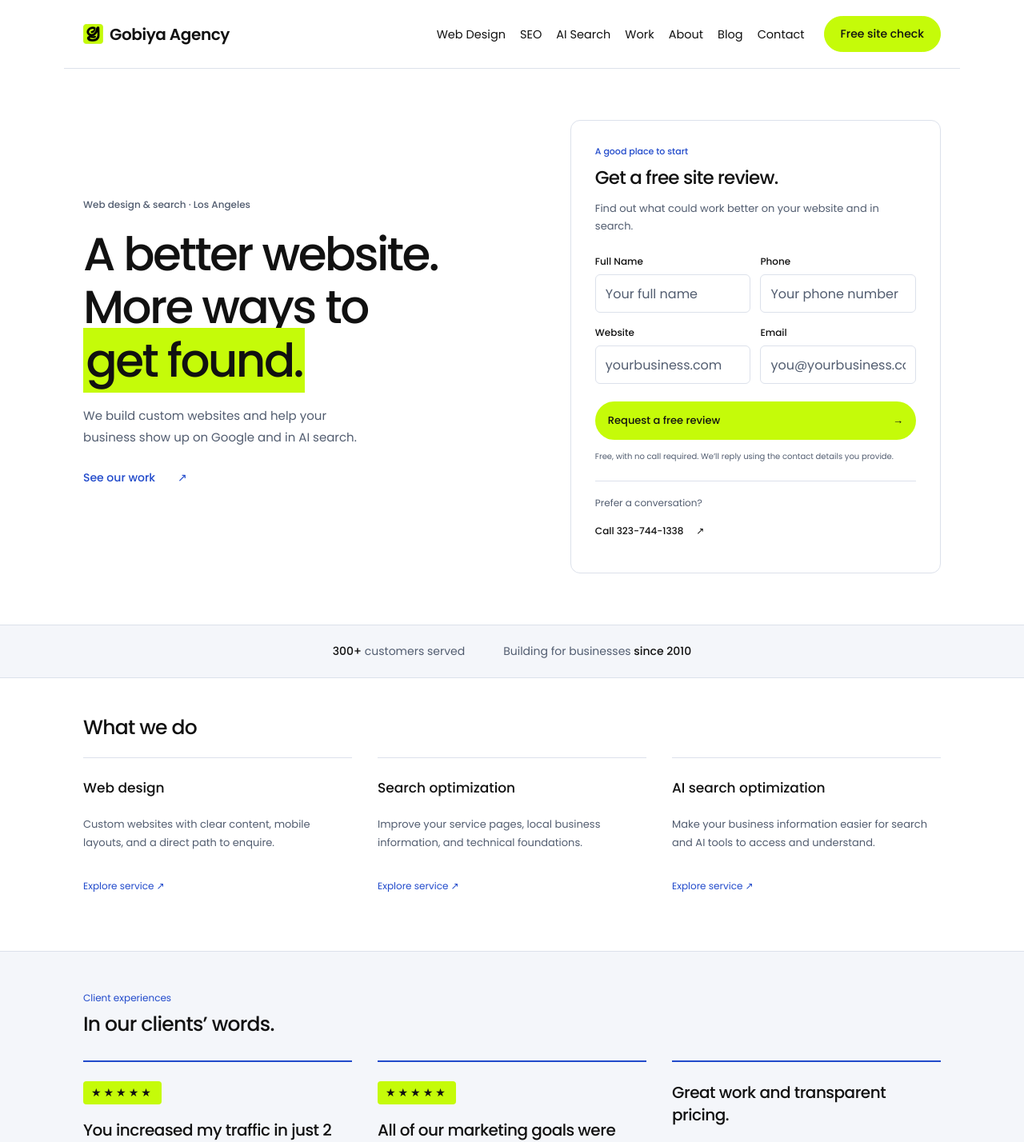
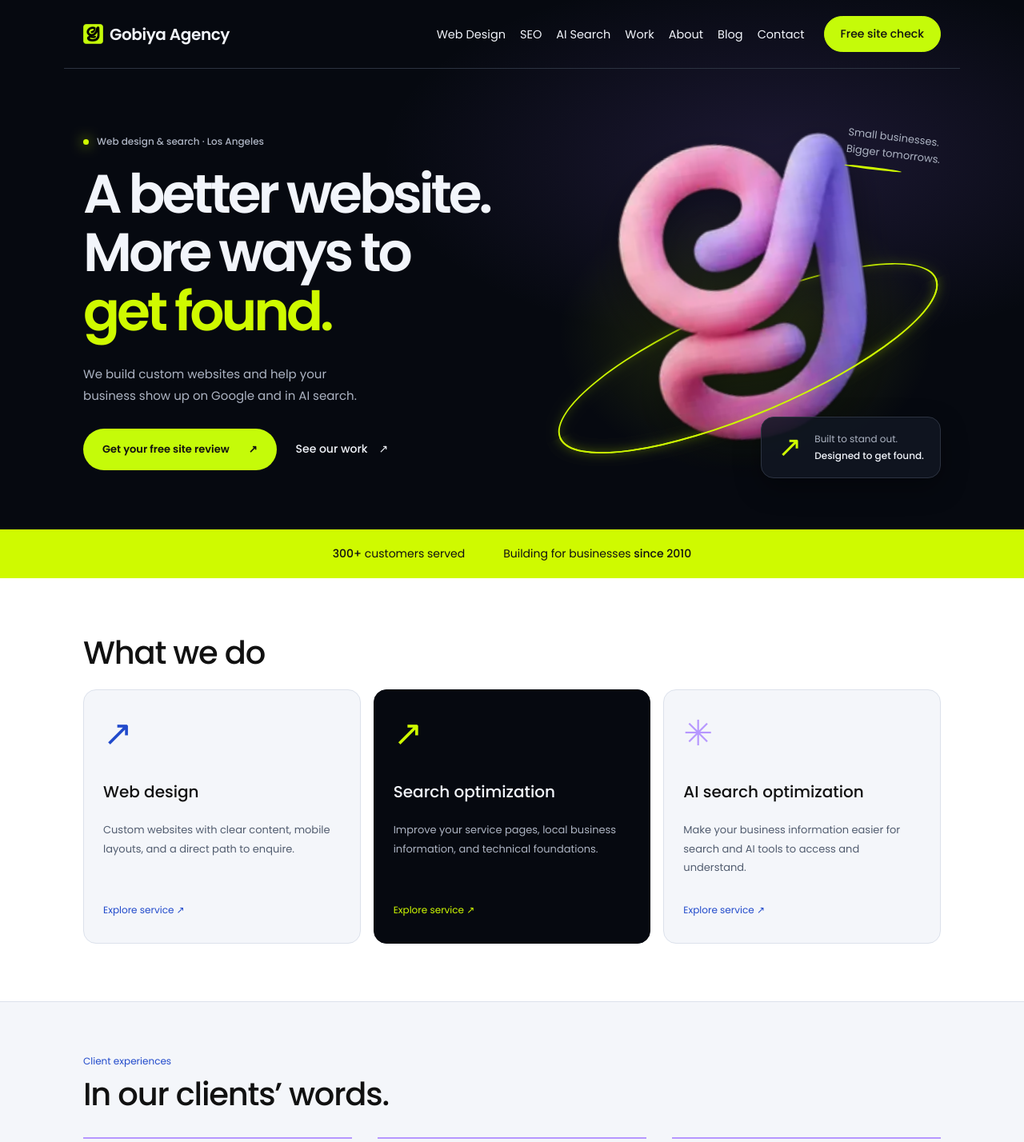
Before and after one commit to banmart/gobiya-design, a Next.js app: page / in a window 1280 px wide. Shown: the top 1428 px of the page at 80% size. Built offline with nearby package versions, Linux system fonts and the light colour scheme.

Commit message:
Refresh homepage with campaign styling and contact review links

```diff
--- a/app/home.css
+++ b/app/home.css
@@ -1,3 +1,4 @@
+@import '../tokens.css';
 /* Hallmark · pre-emit critique: P5 H5 E4 S4 R5 V4
    Homepage: split introduction / direct request. Existing Gobiya brand tokens. */
 .home {
@@ -213,3 +214,105 @@
   .article-layout { grid-template-columns: 200px minmax(0, 1fr); gap: 48px; }
   .article-contents { position: sticky; top: 24px; align-self: start; }
 }
+
+/* Homepage campaign refresh. Scoped to preserve the existing subpage styles. */
+.home:not(.subpage) .home-hero {
+  color: var(--color-light);
+  background: radial-gradient(ellipse at 76% 30%, var(--color-lilac-glow), transparent 36%), var(--color-night);
+}
+.home:not(.subpage) .home-hero .nav { background: transparent; border-color: var(--color-night-rule); }
+.home:not(.subpage) .home-hero .brand,
+.home:not(.subpage) .home-hero .nav__links a { color: var(--color-light); }
+.home:not(.subpage) .home-hero .nav__links a:hover { color: var(--color-lime); }
+.home:not(.subpage) .home-hero .nav__toggle .bar { background: var(--color-light); }
+.home-hero :focus-visible { outline-color: var(--color-lime); }
+.home:not(.subpage) .home-intro { grid-template-columns: minmax(0, 1.15fr) minmax(0, 1fr); padding-block: 72px 64px; gap: 24px; }
+.home-hero .home-copy { position: relative; z-index: 2; }
+.home-hero .home-kicker { color: var(--color-night-muted); display: flex; align-items: center; gap: 10px; }
+.home-hero .home-kicker::before { content: ''; width: 7px; height: 7px; border-radius: 50%; background: var(--color-lime); box-shadow: 0 0 16px var(--color-lime); }
+.home-hero .home-copy h1 { font-family: var(--font-display); font-weight: 600; font-size: clamp(44px, 5.3vw, 70px); line-height: 1.08; letter-spacing: -.06em; }
+.home-hero .home-copy h1 span { color: var(--color-lime); background: none; padding: 0; }
+.home-hero .home-description { color: var(--color-night-muted); font-size: 15px; margin-block: 28px; }
+.home-hero-actions { display: flex; align-items: center; flex-wrap: wrap; gap: 12px 24px; }
+.home-hero-actions .home-primary { width: auto; margin: 0; gap: 24px; padding: 16px 24px; font-weight: 600; }
+.home-hero-actions .home-work { color: var(--color-light); gap: 14px; }
+.home-brand-stage { position: relative; min-width: 0; height: 440px; isolation: isolate; }
+.home-brand-stage::before { content: ''; position: absolute; inset: 18% 0 0; border-radius: 50%; background: radial-gradient(ellipse, var(--color-lime-glow), transparent 68%); }
+.home-sculpture { position: absolute; height: 390px; width: auto; max-width: 86%; object-fit: contain; left: 50%; top: 10px; transform: translateX(-50%) rotate(-8deg); filter: drop-shadow(0 20px 22px var(--color-shadow)); }
+.home-orbit { position: absolute; width: 105%; height: 140px; left: -2%; top: 220px; border: 2px solid var(--color-lime); border-radius: 50%; transform: rotate(-23deg); box-shadow: 0 0 14px var(--color-lime-glow), inset 0 0 14px var(--color-lime-glow); }
+.home-orbit--back { z-index: -1; }
+.home-orbit--front { clip-path: inset(50% -10% -30%); }
+.home-stage-note { position: absolute; right: 0; top: 4px; font-size: 13px; line-height: 1.6; color: var(--color-night-muted); transform: rotate(7deg); }
+.home-stage-note::after { content: ''; display: block; width: 72px; height: 3px; background: var(--color-lime); border-radius: 50%; margin-top: 8px; }
+.home-signal { position: absolute; bottom: 0; right: 0; display: flex; align-items: center; gap: 16px; padding: 16px 20px; border: 1px solid var(--color-night-rule); border-radius: 16px; background: var(--color-glass); box-shadow: 0 12px 32px var(--color-shadow); font-size: 12px; line-height: 1.8; color: var(--color-night-muted); }
+.home-signal strong { color: var(--color-light); font-weight: 500; }
+.home-signal-icon { color: var(--color-lime); font-size: 36px; line-height: 1; }
+.home-review-row { max-width: 1072px; width: calc(100% - 48px); margin: 0 auto; padding: 40px 0 56px; border-top: 1px solid var(--color-night-rule); display: grid; grid-template-columns: minmax(0, .8fr) minmax(0, 1.2fr); gap: 64px; align-items: center; }
+.home-review-copy > p { color: var(--color-night-muted); font-size: 13px; line-height: 1.8; max-width: 32ch; }
+.home-review-copy > p:first-child { color: var(--color-lilac); margin-bottom: 20px; }
+.home-review-copy h2 { font-size: clamp(28px, 3.2vw, 40px); line-height: 1.25; letter-spacing: -.045em; font-weight: 500; margin: 0 0 20px; }
+.home-review-copy h2 span { color: var(--color-lilac); }
+.home-hero .home-check { color: var(--ink); border: 0; border-radius: 20px; background: var(--color-light); padding: 28px 32px; box-shadow: 0 16px 48px var(--color-shadow); }
+.home-hero .home-check :focus-visible { outline-color: var(--accent); }
+.home-hero .home-check h2 { font-size: 26px; }
+.home-hero .home-check > p:not(.home-check-label) { margin-bottom: 20px; }
+.home-hero .home-call { flex-direction: row; justify-content: space-between; align-items: center; gap: 12px; margin-top: 16px; padding-top: 10px; }
+.home:not(.subpage) .home-proof { background: var(--color-lime); border: 0; }
+.home:not(.subpage) .home-proof > div { color: var(--ink); padding-block: 20px; }
+.home:not(.subpage) #services { padding-block: 72px; }
+.home:not(.subpage) .t { font-size: clamp(28px, 3.3vw, 40px); font-weight: 500; }
+.home:not(.subpage) .topic-grid { gap: 16px; }
+.home:not(.subpage) .topic-card { padding: 32px 24px; border: 1px solid var(--home-border); border-radius: 16px; background: var(--home-ground); position: relative; overflow: clip; transition: transform .22s var(--ease-out); }
+.home:not(.subpage) .topic-card:hover { transform: translateY(-5px); }
+.home:not(.subpage) .topic-card::before { content: '↗'; display: block; font-size: 44px; line-height: 1; color: var(--accent); margin-bottom: 36px; }
+.home:not(.subpage) .topic-card:nth-child(2) { background: var(--color-night); color: var(--color-light); border-color: var(--color-night); }
+.home:not(.subpage) .topic-card:nth-child(2) p { color: var(--color-night-muted); }
+.home:not(.subpage) .topic-card:nth-child(2)::before,
+.home:not(.subpage) .topic-card:nth-child(2) > span { color: var(--color-lime); }
+.home:not(.subpage) .topic-card:nth-child(3)::before { content: '✳'; color: var(--color-lilac); }
+.home:not(.subpage) .topic-card h3 { font-size: 20px; }
+.home:not(.subpage) .testimonials { padding-block: 64px; }
+.home:not(.subpage) .testimonial { border-color: var(--color-lilac); }
+.home:not(.subpage) .blog-card { border-top-color: var(--accent); }
+@media (max-width: 900px) {
+  .home:not(.subpage) .home-hero .nav__nav { background: var(--color-night); }
+  .home-hero .menu__tel { color: var(--color-light); }
+  .home:not(.subpage) .home-intro { padding-block: 48px; }
+  .home-brand-stage { height: 350px; }
+  .home-sculpture { height: 310px; }
+  .home-orbit { top: 170px; height: 110px; }
+  .home-stage-note { font-size: 11px; right: -4px; }
+  .home-review-row { gap: 32px; }
+}
+@media (max-width: 767px) {
+  .home:not(.subpage) .home-intro { grid-template-columns: minmax(0, 1fr); gap: 24px; padding-bottom: 32px; }
+  .home-hero .home-copy h1 { font-size: clamp(42px, 9vw, 64px); }
+  .home-brand-stage { max-width: 430px; width: 100%; margin: auto; height: 350px; }
+  .home-sculpture { height: 320px; }
+  .home-stage-note { right: 4px; }
+  .home-review-row { grid-template-columns: minmax(0, 1fr); gap: 24px; padding-top: 28px; padding-bottom: 40px; }
+  .home-review-copy > p:first-child { margin-top: 0; margin-bottom: 12px; }
+  .home-review-copy h2 { margin-bottom: 12px; }
+  .home-review-copy > p:last-child { max-width: 48ch; }
+  .home-hero .home-check { padding: 24px; }
+  .home:not(.subpage) #services { padding-block: 48px; }
+}
+@media (max-width: 374px) {
+  .home-review-row { width: calc(100% - 36px); }
+  .home-hero .home-check { padding: 24px 16px; }
+  .home-hero .home-check-fields { grid-template-columns: minmax(0, 1fr); }
+  .home-hero .home-call { flex-direction: column; align-items: start; gap: 0; }
+  .home-signal { padding: 12px; font-size: 11px; }
+}
+@media (prefers-reduced-motion: reduce) {
+  .home:not(.subpage) .topic-card { transition: none; }
+  .home:not(.subpage) .topic-card:hover { transform: none; }
+}
+@media (max-width: 600px) {
+  .home-hero .home-check-fields { grid-template-columns: minmax(0, 1fr); }
+  .home-hero .home-call { flex-direction: column; align-items: start; gap: 0; }
+  .home-hero .home-call a { white-space: nowrap; }
+  .home-stage-note { top: 0; }
+  .home-sculpture { top: 32px; height: 296px; }
+  .home-stage-note { font-size: 10px; }
+}
--- a/components/Hero.tsx
+++ b/components/Hero.tsx
@@ -1,11 +1,10 @@
 import Nav from './Nav'
-import HomepageCheck from './HomepageCheck'
 
 export default function Hero() {
   return (
     <section className="home-hero">
       <div className="hero__inner">
-        <Nav checkHref="#check" />
+        <Nav checkHref="/contact/#check" />
 
         <div className="home-intro">
           <div className="home-copy">
@@ -18,9 +17,18 @@ export default function Hero() {
             We build custom websites and help your business show up on Google and in AI search.
           </p>
 
-          <a className="home-work" href="/work/">See our work <span aria-hidden="true">↗</span></a>
+          <div className="home-hero-actions">
+            <a className="home-primary" href="/contact/#check">Get your free site review <span aria-hidden="true">↗</span></a>
+            <a className="home-work" href="/work/">See our work <span aria-hidden="true">↗</span></a>
           </div>
-          <HomepageCheck />
+          </div>
+          <div className="home-brand-stage" aria-hidden="true">
+            <div className="home-orbit home-orbit--back" />
+            <img className="home-sculpture" src="/gobiya-mark.webp" alt="" width="179" height="225" fetchPriority="high" />
+            <div className="home-orbit home-orbit--front" />
+            <span className="home-stage-note">Small businesses.<br />Bigger tomorrows.</span>
+            <div className="home-signal"><span className="home-signal-icon">↗</span><span>Built to stand out.<br /><strong>Designed to get found.</strong></span></div>
+          </div>
         </div>
       </div>
     </section>
--- /dev/null
+++ b/tokens.css
@@ -0,0 +1,18 @@
+/* Hallmark · macrostructure: Sculptural marquee with review band · tone: electric · anchor hue: lime
+   pre-emit critique: P5 H5 E4 S5 R4 V4 */
+:root {
+  --color-night: oklch(14% .016 265);
+  --color-night-surface: oklch(19% .023 265);
+  --color-night-rule: oklch(32% .028 265);
+  --color-night-muted: oklch(77% .022 265);
+  --color-light: oklch(97% .008 265);
+  --color-lime: oklch(92% .23 121);
+  --color-lime-glow: oklch(85% .22 121 / .18);
+  --color-lilac: oklch(75% .16 295);
+  --color-lilac-glow: oklch(60% .18 295 / .17);
+  --color-glass: oklch(20% .025 265 / .88);
+  --color-shadow: oklch(8% .015 265 / .35);
+  --font-display: var(--font-poppins), sans-serif;
+  --font-outlier: var(--font-anton), sans-serif;
+  --ease-out: cubic-bezier(.16, 1, .3, 1);
+}
```
Also changed, not shown: .hallmark/log.json.
